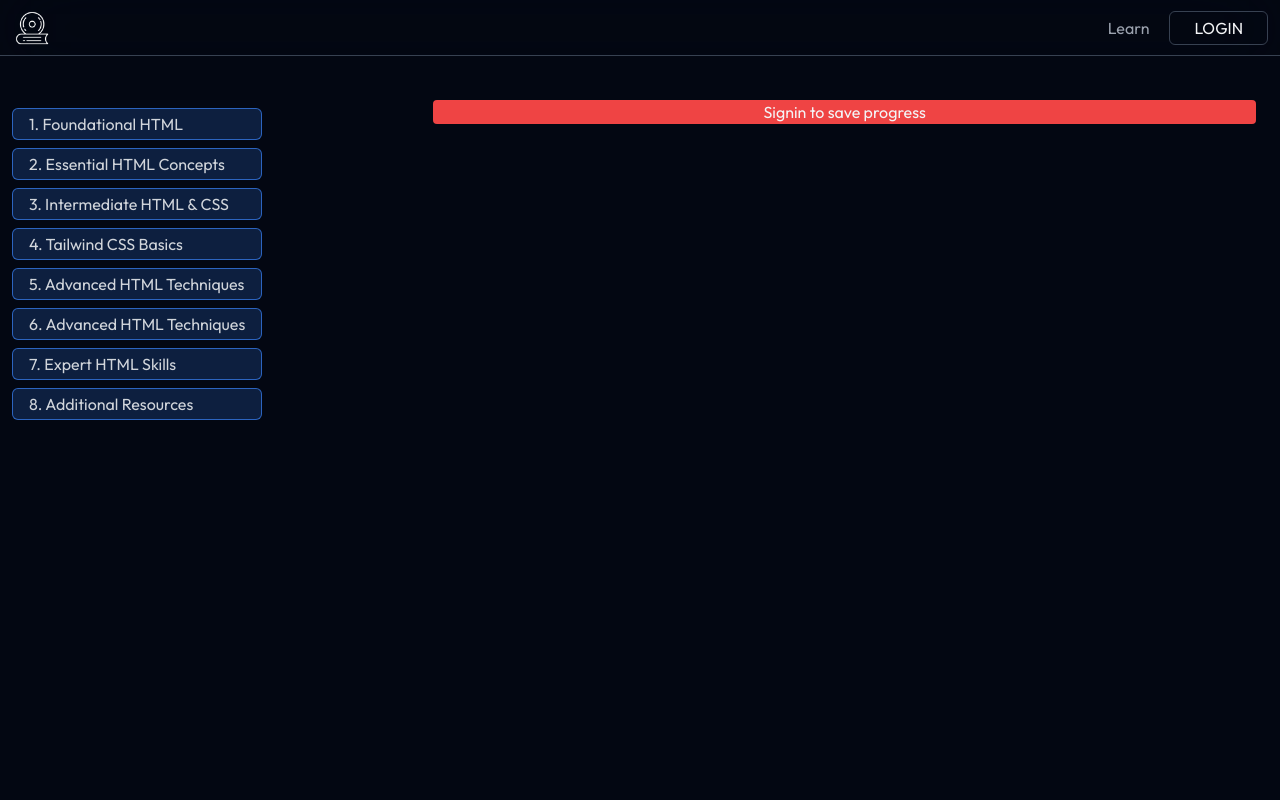
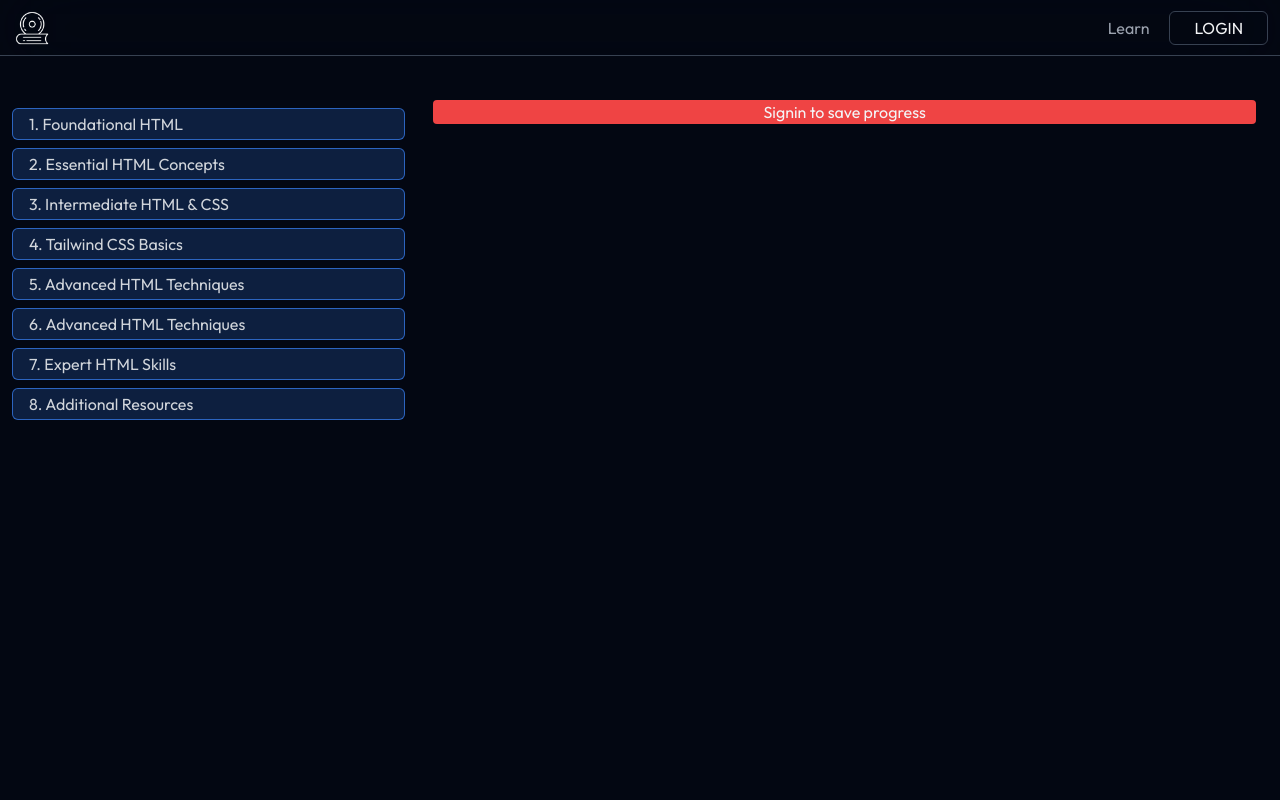
Before and after one commit to ahmednule/Free-Learning-Hub, a React (Vite) app in the folder client/: page /#/learn/html-css/1 in a window 1280 px wide. Shown: the top 800 px of the page. Built offline with nearby package versions, Linux system fonts and the light colour scheme; no server answers.

Commit message:
Change sidebar positoning

```diff
--- a/client/src/Learn/ModuleOne/Wrapper.jsx
+++ b/client/src/Learn/ModuleOne/Wrapper.jsx
@@ -55,7 +55,7 @@ const Wrapper = () => {
       <div className='pr-3'>
         <div className='grid md:grid-cols-6 gap-5 min-h-screen w-full'>
           <div className='hidden md:block col-span-2'>
-            <div className='fixed overflow-y-scroll h-full'>
+            <div className='overflow-y-scroll h-fit sticky top-16'>
               <Sidebar data={htmlTopics} />
             </div>
           </div>
```
